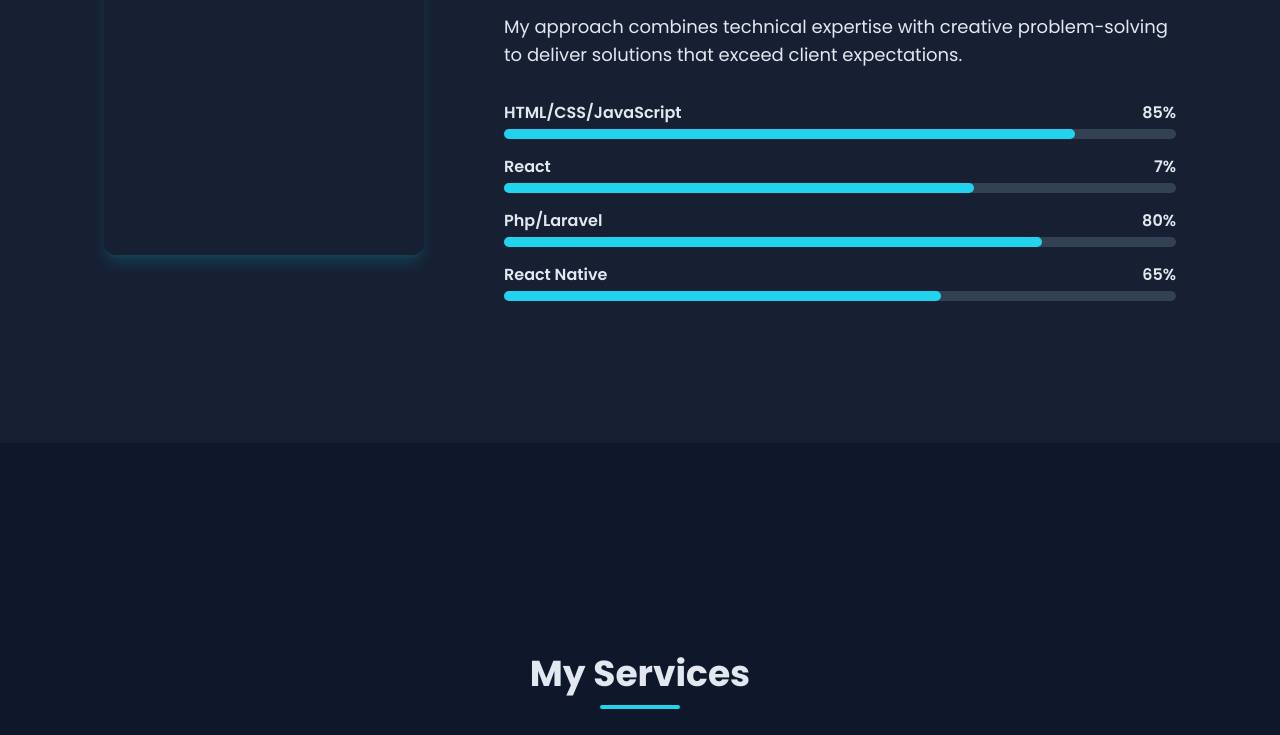
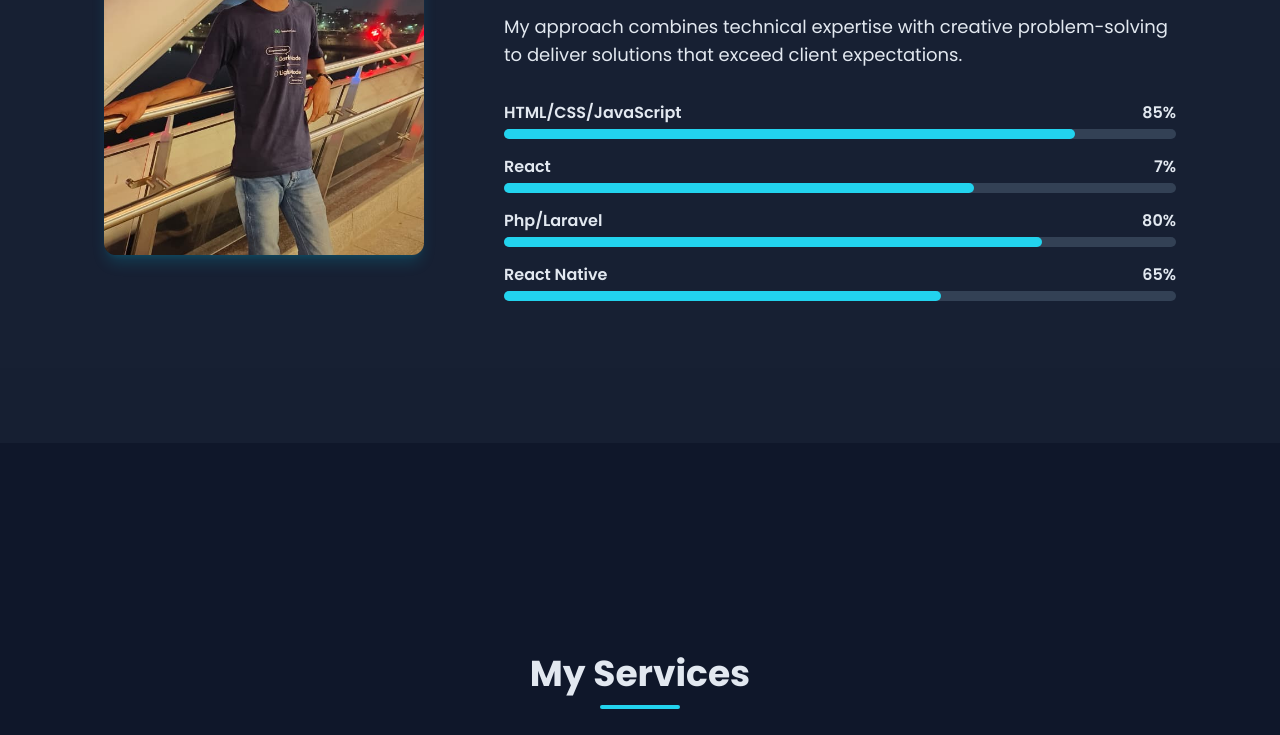
Before and after one commit to rizvanarodiya/portfoliorizvan, a plain HTML site: page index.html in a window 1280 px wide. Shown: the part 1157-1892 px from the top of the page. Drawn offline with nearby package versions, Linux system fonts and the light colour scheme.

Commit message:
Update index.html

```diff
--- a/index.html
+++ b/index.html
@@ -104,7 +104,7 @@
             <h2 class="text-4xl font-bold mb-16 text-center section-title"><span>About Me</span></h2>
             <div class="container mx-auto flex flex-col lg:flex-row items-center justify-center gap-12 lg:gap-20">
                 <div class="about-img flex-shrink-0 " data-aos="zoom-in">
-                    <img src="images/rizvan .jpg" alt="Rizvan Arodiya" class="w-64 h-64 sm:w-80 sm:h-80 object-cover rounded-xl shadow-lg shadow-cyan-500/20 transform hover:scale-105 transition-transform duration-500">
+                    <img src="rizvan .jpg" alt="Rizvan Arodiya" class="w-64 h-64 sm:w-80 sm:h-80 object-cover rounded-xl shadow-lg shadow-cyan-500/20 transform hover:scale-105 transition-transform duration-500">
                 </div>
                 <div class="about-text text-center lg:text-left max-w-2xl">
                     <h3 class="text-3xl font-bold mb-4 text-cyan-400" data-aos="fade-left">Full Stack Developer!</h3>
```
